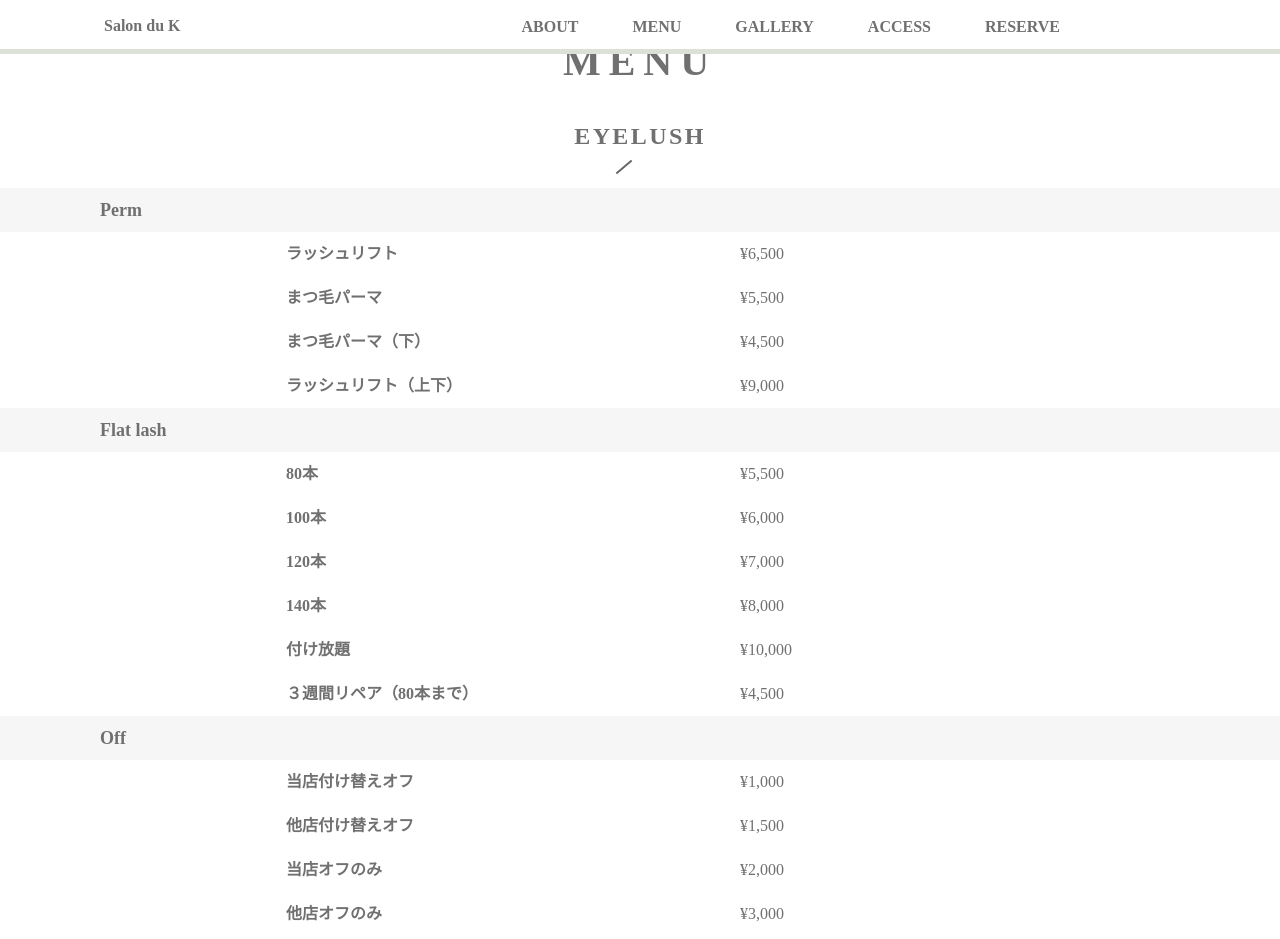
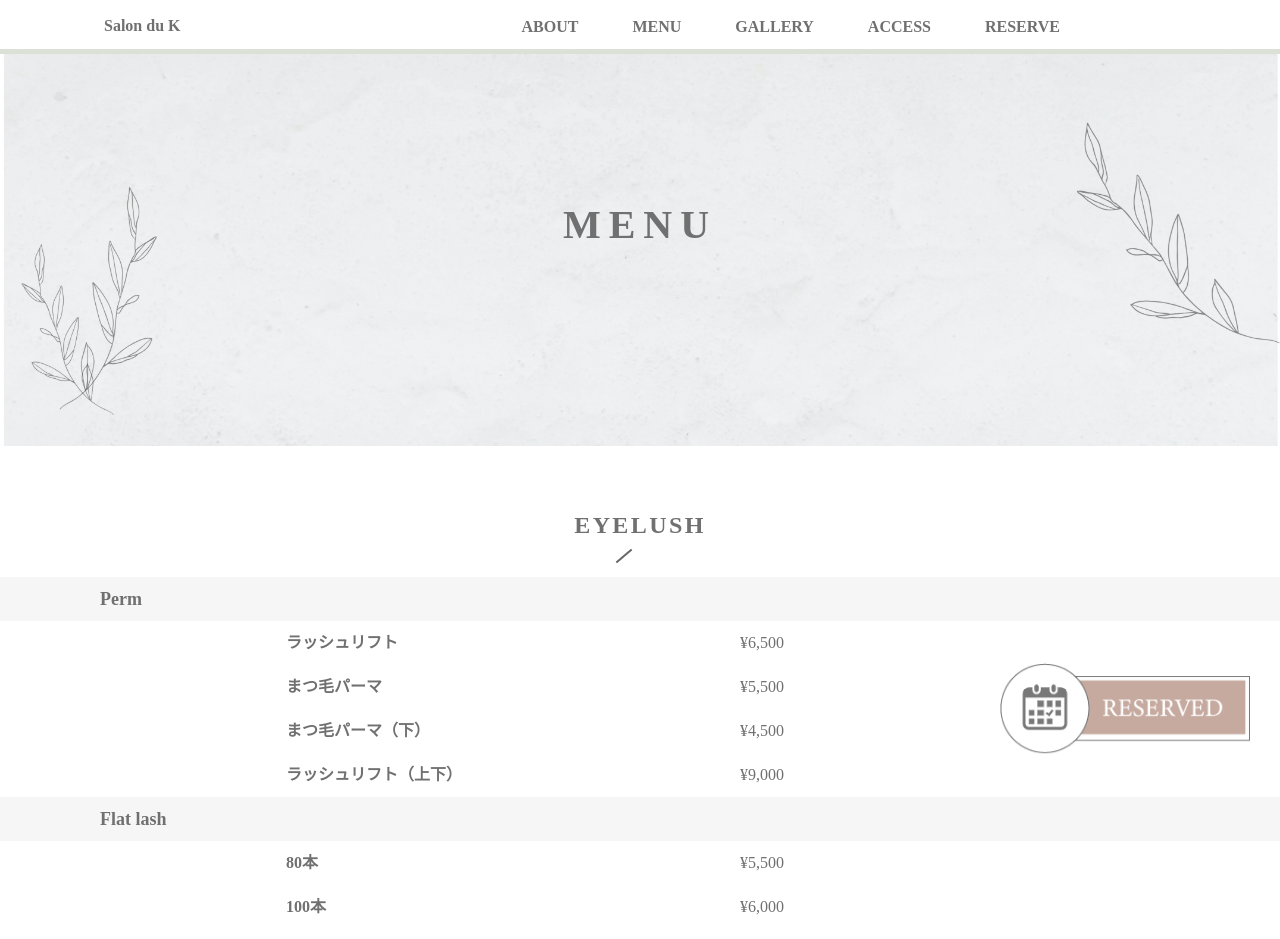
Before and after one commit to SalonduK/Salon-du-K, a plain HTML site: page menu.html in a window 1280 px wide. Shown: the top 939 px of the page. Drawn offline with nearby package versions, Linux system fonts and the light colour scheme.

Commit message:
Update menu.html

```diff
--- a/menu.html
+++ b/menu.html
@@ -38,7 +38,7 @@
 
 
     <div class="menu-top-image">
-    <img  src="images/るいサイトメニュービジュアル2.jpg" alt="" width="100%">
+    <img  src="https://github.com/SalonduK/Salon-du-K/blob/main/%E3%82%8B%E3%81%84%E3%82%B5%E3%82%A4%E3%83%88%E3%83%A1%E3%83%8B%E3%83%A5%E3%83%BC%E3%83%92%E3%82%99%E3%82%B7%E3%82%99%E3%83%A5%E3%82%A2%E3%83%AB2.jpg?raw=true" alt="" width="100%">
       <div class="menu-top-text">
         <h1>MENU</h1>
 </div>
@@ -301,7 +301,7 @@
          </div>
        <div class="reserve-btn">
       <a href="https://beauty.hotpepper.jp/kr/slnH000550363/">
-      <img src="images/名称未設定-1.png" alt="">
+      <img src="https://github.com/SalonduK/Salon-du-K/blob/main/%E5%90%8D%E7%A7%B0%E6%9C%AA%E8%A8%AD%E5%AE%9A-1.png?raw=true" alt="">
         </a>
        </div>
       </section>
```
